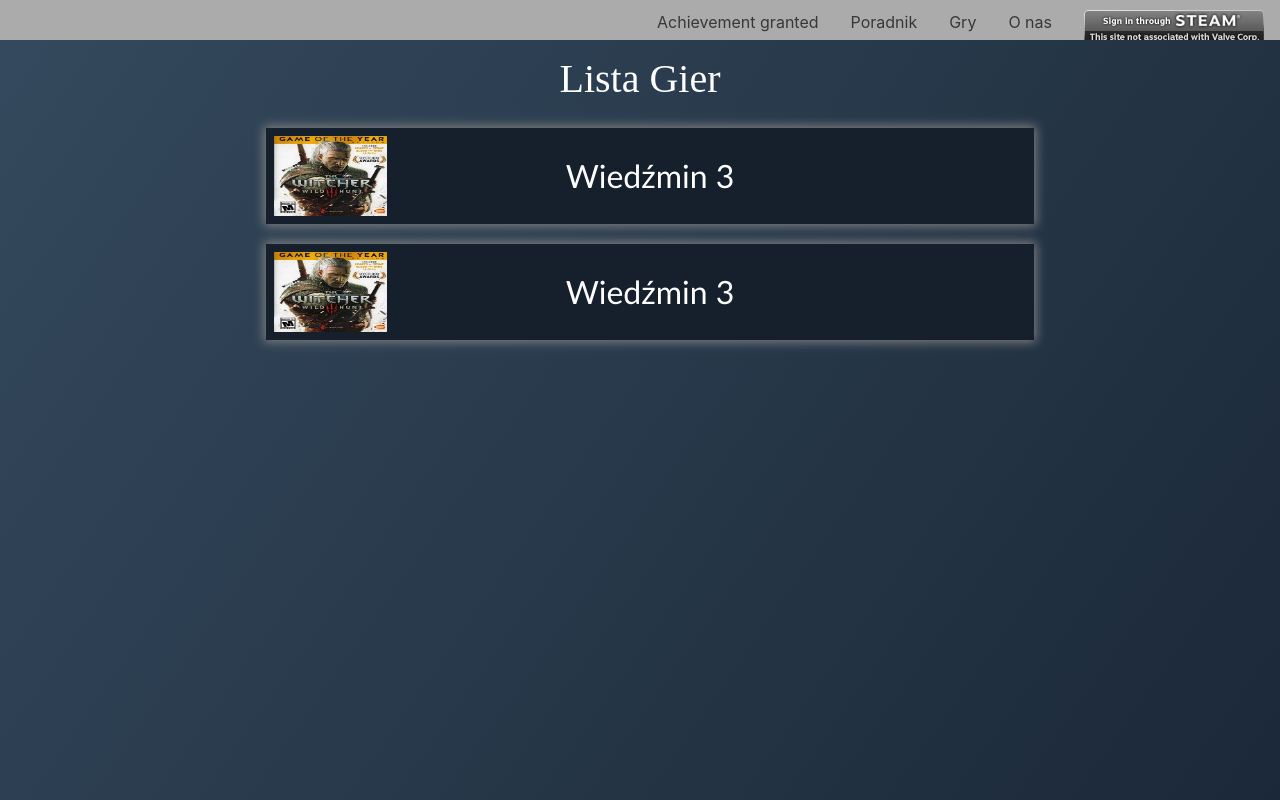
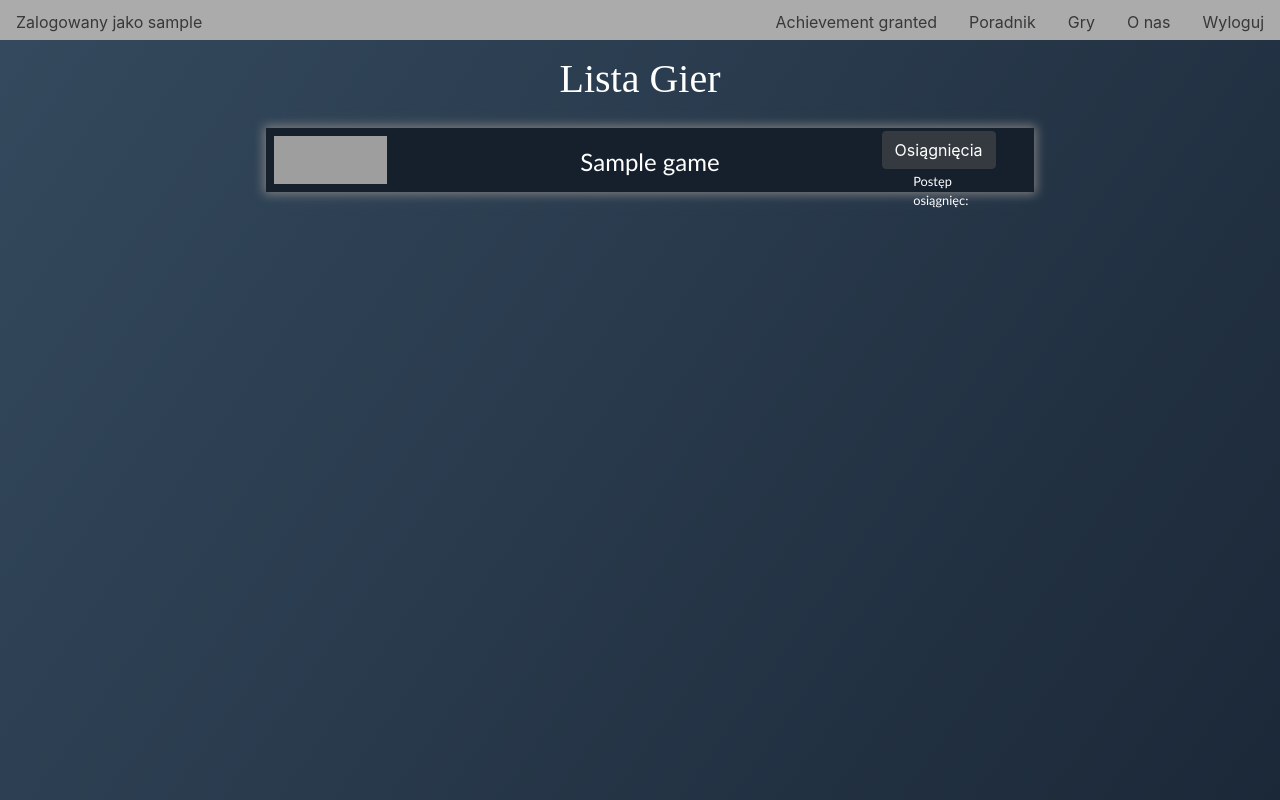
Before and after one commit to Dux97/Achievement-Granted, a Django app: page /games/ in a window 1280 px wide. Run offline with Django 3.2, Linux system fonts and the light colour scheme; a user stored in the database is signed in; tables that the repository leaves empty hold one stand-in row (values such as "Sample post"); a database or web service that is not in the repository returns one stand-in record (values such as "Sample title"); data that the repository does not hold is empty; style sheets or scripts are compiled from the project's sources; some libraries are stand-ins or nearby versions; grey boxes are pictures that could not be loaded.

Commit message:
display steam games and achievements

```diff
--- a/Achievement_granted/static/css/basic.scss
+++ b/Achievement_granted/static/css/basic.scss
@@ -51,12 +51,20 @@
   background-color: rgba(117, 117, 117, 0.83);
   padding: 13px 16px;
 }
+.top-nav-bar p{
+  position: absolute;
+  display: block;
+  height: auto;
+  color: #383838;
+  padding: 10px 16px;
+  text-decoration: none;
+}
 
 
 .game-section{
   position: relative;
   width: 100%;
-  height: 95vh;
+  min-height: 95vh;
   justify-content: center;
   overflow: hidden;
   background-image: linear-gradient(125deg, #34495d, #1b2838);
@@ -69,15 +77,19 @@
   color: white;
 }
 
+.game-section p{
+  color: white;
+}
+
 .game-box{
   position: relative;
   top: 10%;
   left: 20%;
   right: 20%;
   width: 60vw;
-  height: 12vh;
+  height: 8vh;
   padding: 1vh;
-  margin: 10px 10px  20px 10px ;
+  margin: 10px 10px  10px 10px ;
   box-shadow: 0px 0px 10px 2px grey;
   background-color: #16202d;
   display: flex;
@@ -95,9 +107,31 @@
   right: 25%;
   top: 25%;
   text-align: center;
-  font-size: 2em;
+  font-size: 1.5em;
   font-family: Calibri;
   color: white;
+}
+.achievement-number{
+      width: 20%;
+      top: 65%;
+      height: 40%;
+      left:65%;
+      position: relative;
+      align-items: center;
+}
+
+.achievement-number p{
+  text-align: left;
+  font-size: 0.8em;
+  font-family: Calibri;
+  color: white;
+}
+
+.game-box a{
+  position:absolute;
+  width: auto;
+  right: 5%;
+  top: 5%;
 }
 
 .about-section {
@@ -151,3 +185,7 @@
   color: white;
   font-size: 1.7em;
 }
+
+.achievedSteam{
+  background-color: #004c00;
+}
--- a/Achievement_granted/templates/base.html
+++ b/Achievement_granted/templates/base.html
@@ -11,6 +11,9 @@
 </head>
 <body>
 <div class="top-nav-bar">
+    {% if user.is_authenticated %}
+     <p>Zalogowany jako {{user}}</p>
+    {% endif %}
     <ul class="nav nav-pills justify-content-end">
         <li class="nav-item">
             <a href="{% url 'home' %}">Achievement granted</a>
@@ -25,9 +28,13 @@
             <a  href="{% url 'about' %}">O nas</a>
         </li>
         <li class="nav-item">
+            {% if user.is_anonymous %}
             <a  href="/account/steam/login/" >
                 <img src="{% static "images/Steam_login_button.png" %}">
             </a>
+             {% else %}
+                <a href="/account/logout/">Wyloguj</a>
+            {% endif %}
         </li>
     </ul>
 
--- a/Achievement_granted/templates/pages/games.html
+++ b/Achievement_granted/templates/pages/games.html
@@ -4,17 +4,16 @@
 {% block content %}
 <div class="game-section">
 <h1>Lista Gier</h1>
-    <div class="">
+        {% for game in games.games %}
         <div class="game-box">
-            <img src="{% static "images/wiedzmin.jpg" %}">
-            <p>Wiedźmin 3</p>
+            <img src="http://media.steampowered.com/steamcommunity/public/images/apps/{{game.appid}}/{{game.img_logo_url}}.jpg" alt="brak">
+            <p>{{ game.name }}</p>
+              <a href="{% url 'achievement' game.appid %}" type="button" class="btn btn-dark">Osiągnięcia</a>
+                <div class="achievement-number">
+                    <p>Postęp osiągnięc:</p>
+                </div>
         </div>
-        <div class="game-box">
-            <img src="{% static "images/wiedzmin.jpg" %}">
-            <p>Wiedźmin 3</p>
-        </div>
-    </div>
-
+        {% endfor %}
 </div>
 
 
```
Also changed, not shown: Achievement_granted/static/css/css/basic.css (+38 -4 lines), Achievement_granted/templates/pages/achievement.html (+25 -32 lines).
